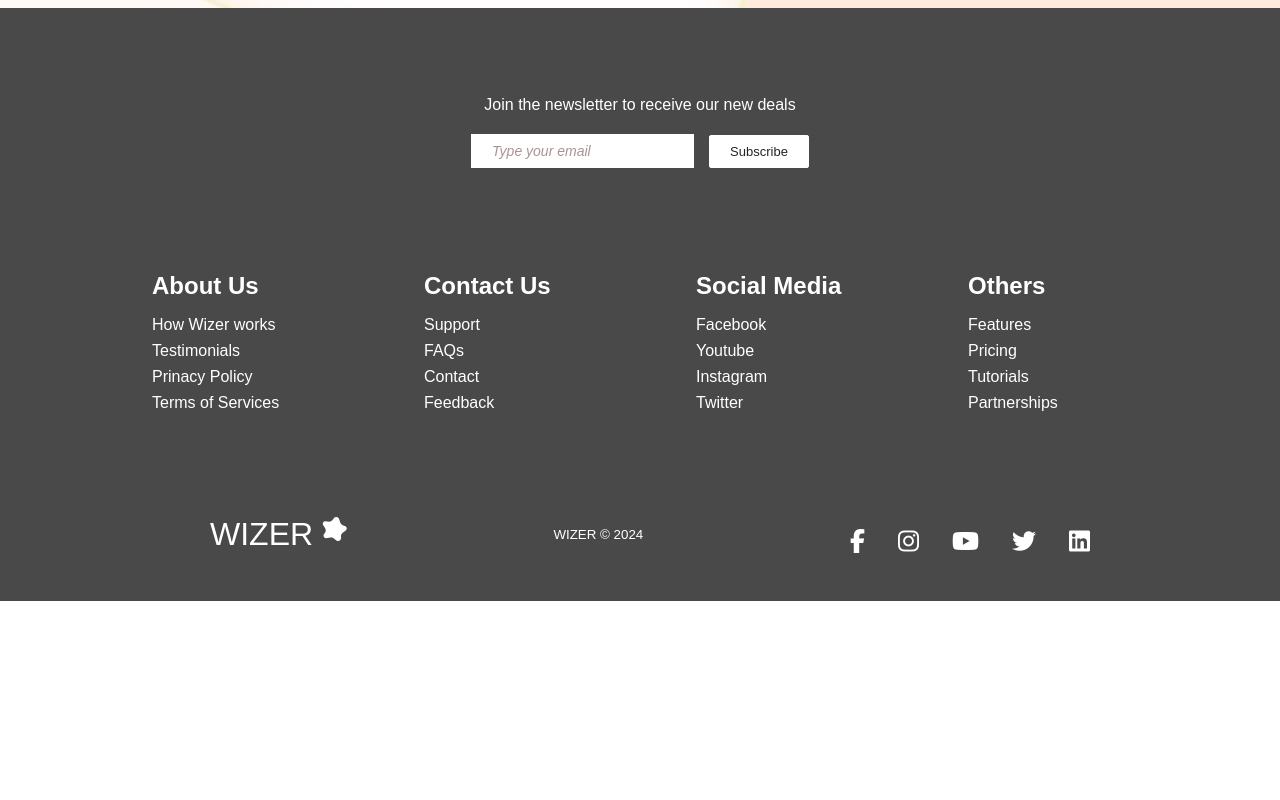
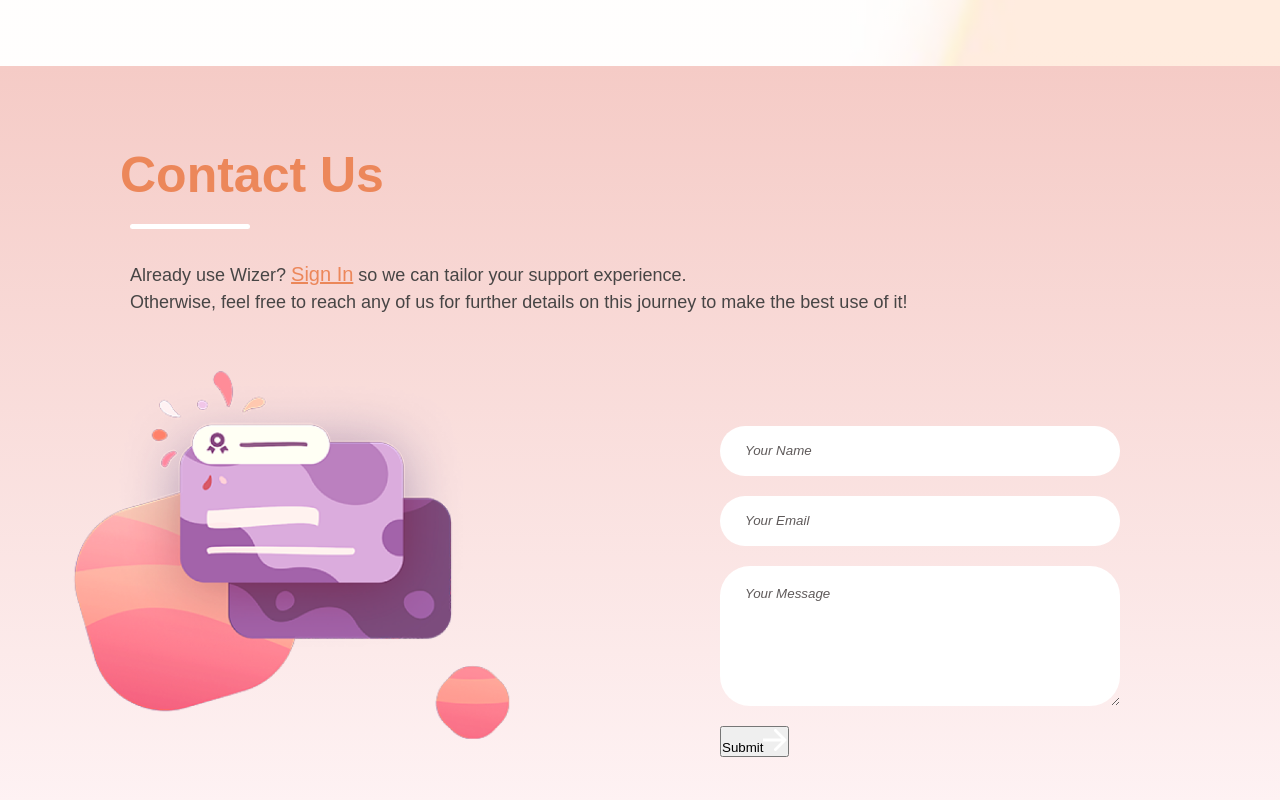
Before and after one commit to INFT6900-IT-Project/Wizer-app, a React (Create React App) app: page / in a window 1280 px wide. Shown: the part 600-1400 px from the top of the page. Before the commit the page ends 1201 px from the top, so only its background shows below. Built offline with nearby package versions, Linux system fonts and the light colour scheme.

Commit message:
dev/15-10
Contact Page

```diff
--- /dev/null
+++ b/src/components/ContactUs.css
@@ -0,0 +1,97 @@
+.contact-us{
+    /*background-image:  linear-gradient(rgba(255,255,255,0.7), rgba(255,255,255,0.6)), url('../ImageVideo/img3.jpg');*/
+    /*background-color: rgba(218, 124, 109, 0.486);*/
+    background: linear-gradient(rgb(245, 203, 198), #fff7f9);
+    background-position: center;
+    background-size: cover;
+    padding: 60px;
+    margin-top: 40px;
+    justify-content: space-evenly;
+
+}
+
+.contact-us h1{
+    padding: 20px;
+    margin-left: 40px;
+    font-size: 50px;
+    color: #eb8556f8;
+}
+
+.contact-us p{
+    padding: 30px;
+    margin-left: 40px;
+    margin-top: -20px;
+    font-size: 18px;
+    color: rgb(71, 69, 69);
+    line-height: 1.5;
+}
+
+.contact-us a{
+    color: #eb8556f8;
+    font-size: 20px;
+}
+
+.contact-us a:hover{
+    color: #d1774af8;
+}
+
+.contact-us hr{
+    border: none;
+    width: 120px;
+    height: 5px;
+    border-radius: 10px;
+    margin-bottom: 20px;
+    margin-left: 70px;
+
+}
+
+
+
+
+.wrap{
+    display: flex;
+    box-sizing: border-box;
+}
+
+.left,.right{
+    flex-basis: 50%;
+}
+
+.left img{
+    width: 80%;
+    margin-top: 20px;
+}
+
+.right{
+    display: flex;
+    flex-direction: column;
+    align-items: start;
+    gap: 20px;
+    padding: 80px;
+}
+
+.contact-inputs{
+    width: 400px;
+    height: 50px;
+    border: none;
+    outline: none;
+    font-weight: 500;
+    color: black;
+    border-radius: 50px;
+    padding-left: 25px;
+}
+
+.contact-inputs:focus{
+    border: 1.25px solid #eb8556f8 ;
+}
+
+.contact-inputs::placeholder{
+    color: rgb(95, 90, 90);
+    font-style: italic;
+}
+
+.right textarea{
+    height: 140px;
+    padding-top: 20px;
+    border-radius: 30px;
+}
--- /dev/null
+++ b/src/components/ContactUs.js
@@ -0,0 +1,41 @@
+import React from 'react';
+import './ContactUs.css';
+import arrow from '../ImageVideo/arrow_icon.png';
+import msg from '../ImageVideo/msg.png';
+
+function ContactUs() {
+  return (
+    <div>
+        <div className='contact-us'>
+
+
+        <h1>Contact Us</h1>
+        <hr  color="white" size="1" />
+
+        <p>Already use Wizer? <a href='sign-in'>Sign In</a> so we can tailor your
+        support experience. <br/>Otherwise, feel free to reach any of us for
+        further details on this journey to make the best use of it!
+        </p>
+
+        <div className='wrap'>
+        <div className='left'>
+            <img src={msg} alt=''/>
+        </div>
+
+        <div className='right'>
+        <input type='text' name='name' placeholder='Your Name' class='contact-inputs' required/>
+        <input type='email' name='email' placeholder='Your Email' class='contact-inputs' required/>
+        <textarea name='message' placeholder='Your Message' class='contact-inputs' required/>
+        <button type='submit'>Submit<img src={arrow} alt=''/></button>
+        </div>
+        </div>
+
+
+        </div>
+
+
+    </div>
+  )
+}
+
+export default ContactUs
--- a/src/components/Navbar.css
+++ b/src/components/Navbar.css
@@ -1,5 +1,5 @@
 .navbar {
-    background: linear-gradient(90deg, rgba(221, 101, 82, 0.788) 0%, rgba(230, 211, 105, 0.855) 100%);
+    background: linear-gradient(90deg, rgb(236, 145, 129) 10%, rgba(141, 138, 122, 0.855) 90%);
     height: 55px;
     display: flex;
     justify-content: center;
--- a/src/components/Navbar.js
+++ b/src/components/Navbar.js
@@ -53,8 +53,8 @@
                     </Link>
                 </li>
                 <li className='nav-item'>
-                    <Link to='/contact-us' className='nav-links' onClick={closeMobileMenu}>
-                        Contact Us
+                    <Link to='/pricing' className='nav-links' onClick={closeMobileMenu}>
+                        Pricing
                     </Link>
                 </li>
                 <li>
--- a/src/components/Pages/Home.js
+++ b/src/components/Pages/Home.js
@@ -2,12 +2,15 @@
 import './Home.css';
 import HeroSection from '../HeroSection';
 import Footer from '../Footer';
+import ContactUs from '../ContactUs';
 
 
 function Home() {
   return (
     <div className='home'>
       <HeroSection/>
+      <br/>
+      <ContactUs/>
       <Footer/>
     </div>
   )
```
Also changed, not shown: src/ImageVideo/arrow_icon.png (added), src/ImageVideo/msg.png (added).
